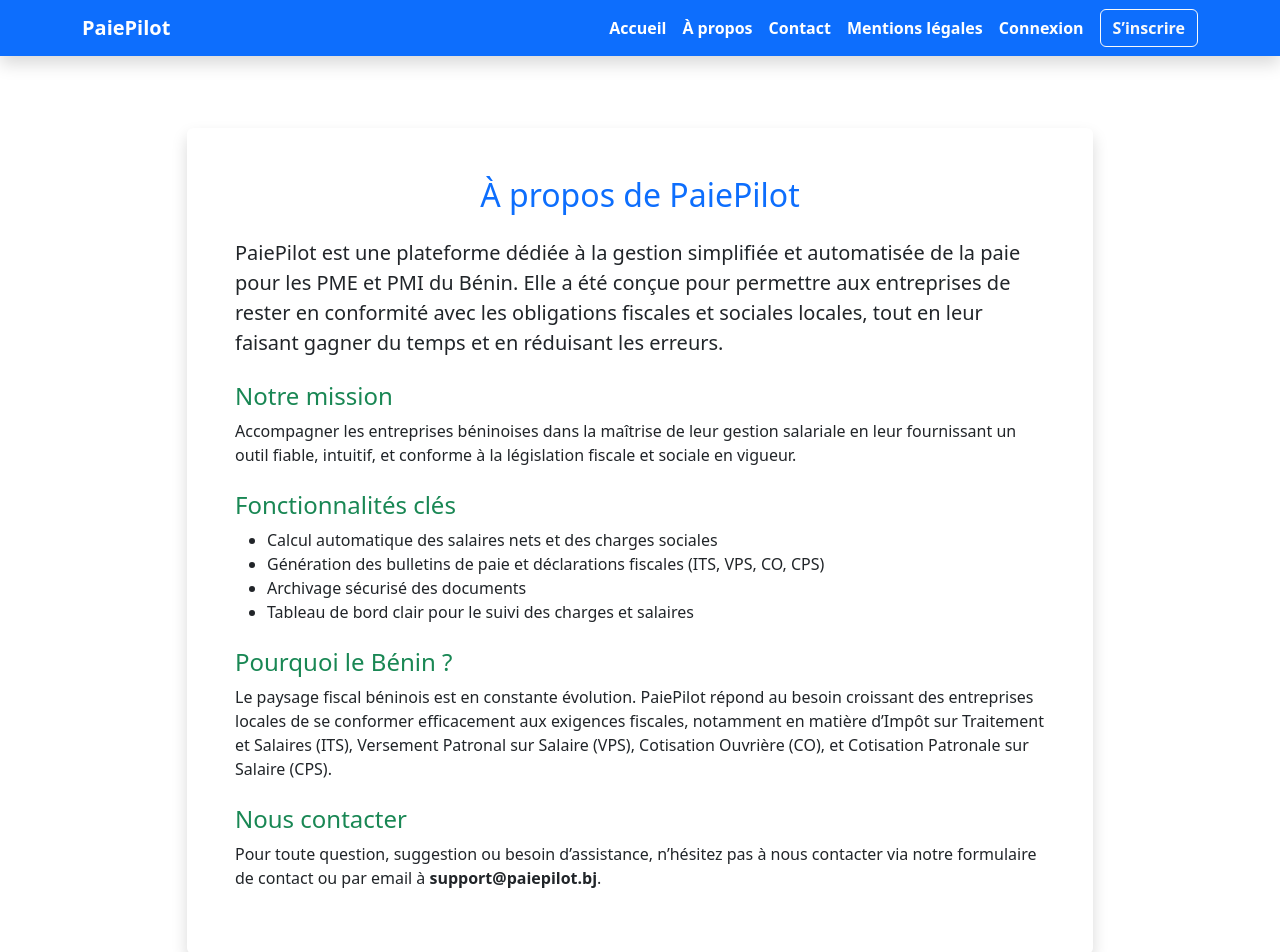
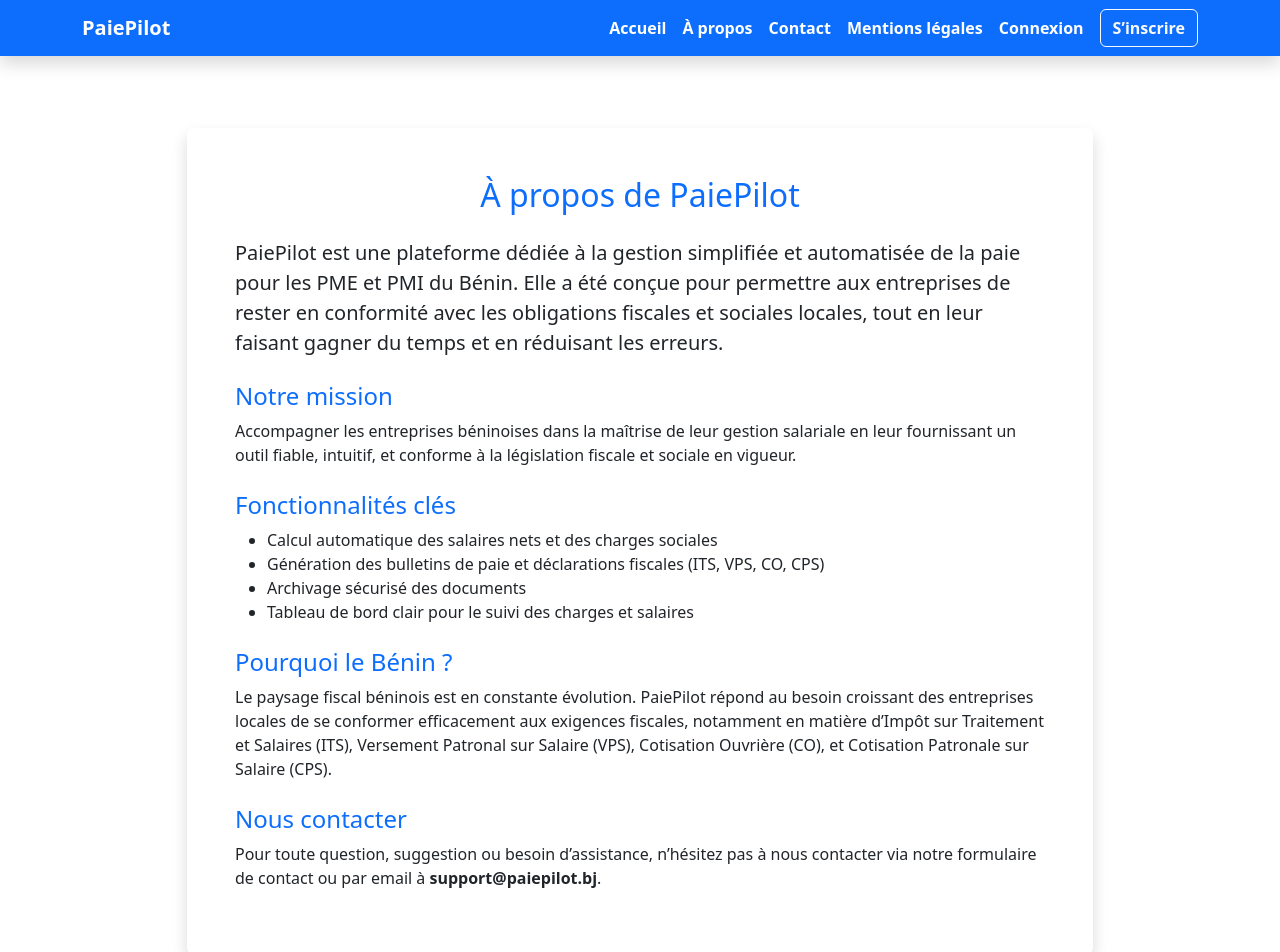
Before and after one commit to Anicet-AGBOSSOU/PaiePilot, a React (Vite) app: page /about in a window 1280 px wide. Shown: the top 952 px of the page. Built offline with nearby package versions, Linux system fonts and the light colour scheme.

Commit message:
[UPDATE] About

```diff
--- a/src/Components/About.jsx
+++ b/src/Components/About.jsx
@@ -19,13 +19,13 @@
               tout en leur faisant gagner du temps et en réduisant les erreurs.
             </p>
 
-            <h4 className="text-success mt-4">Notre mission</h4>
+            <h4 className="text-primary mt-4">Notre mission</h4>
             <p>
               Accompagner les entreprises béninoises dans la maîtrise de leur gestion salariale en leur fournissant un outil fiable, intuitif,
               et conforme à la législation fiscale et sociale en vigueur.
             </p>
 
-            <h4 className="text-success mt-4">Fonctionnalités clés</h4>
+            <h4 className="text-primary mt-4">Fonctionnalités clés</h4>
             <ul>
               <li>Calcul automatique des salaires nets et des charges sociales</li>
               <li>Génération des bulletins de paie et déclarations fiscales (ITS, VPS, CO, CPS)</li>
@@ -33,14 +33,14 @@
               <li>Tableau de bord clair pour le suivi des charges et salaires</li>
             </ul>
 
-            <h4 className="text-success mt-4">Pourquoi le Bénin ?</h4>
+            <h4 className="text-primary mt-4">Pourquoi le Bénin ?</h4>
             <p>
               Le paysage fiscal béninois est en constante évolution. PaiePilot répond au besoin croissant des entreprises locales
               de se conformer efficacement aux exigences fiscales, notamment en matière d’Impôt sur Traitement et Salaires (ITS),
               Versement Patronal sur Salaire (VPS), Cotisation Ouvrière (CO), et Cotisation Patronale sur Salaire (CPS).
             </p>
 
-            <h4 className="text-success mt-4">Nous contacter</h4>
+            <h4 className="text-primary mt-4">Nous contacter</h4>
             <p>
               Pour toute question, suggestion ou besoin d’assistance, n’hésitez pas à nous contacter via notre formulaire de contact
               ou par email à <strong>support@paiepilot.bj</strong>.
```
